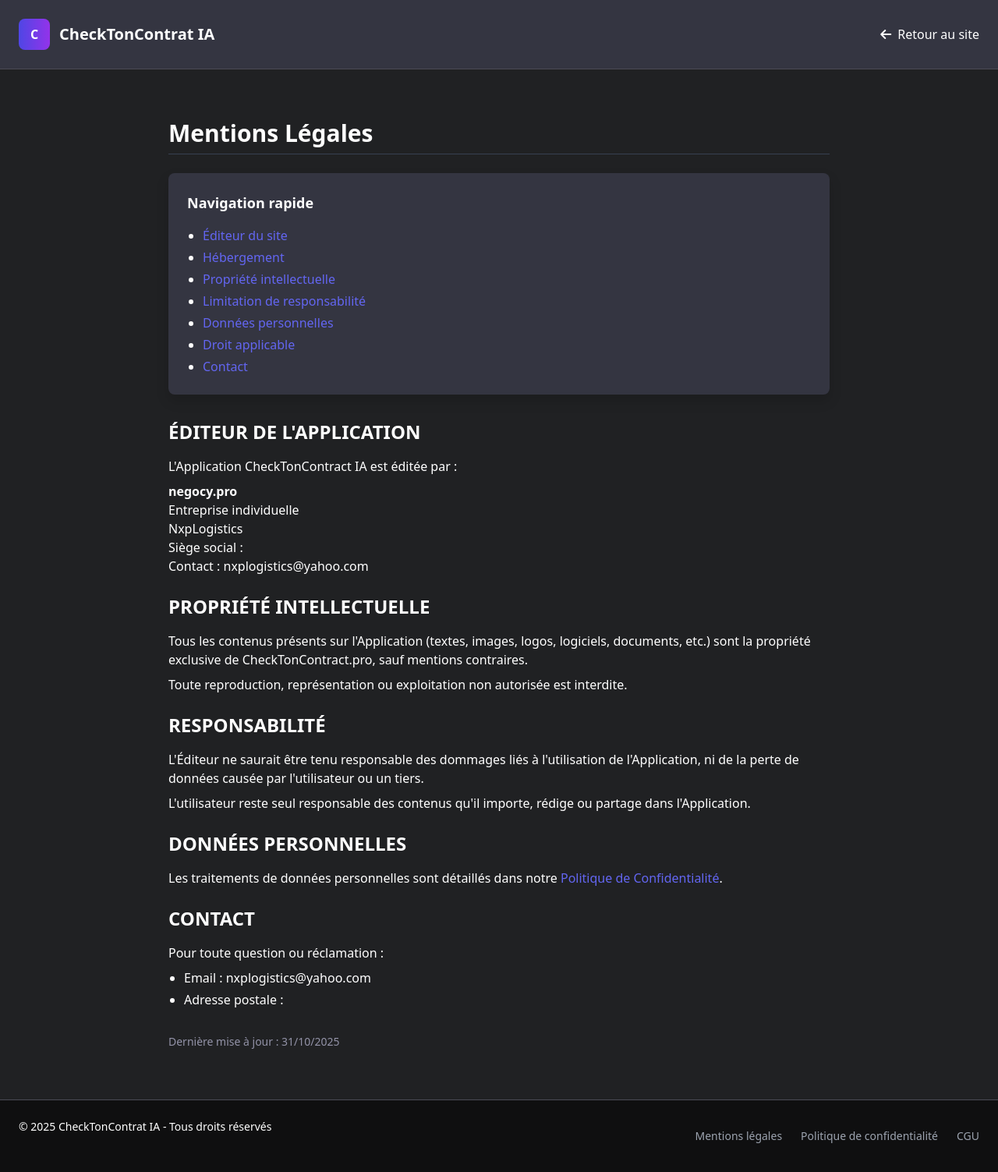
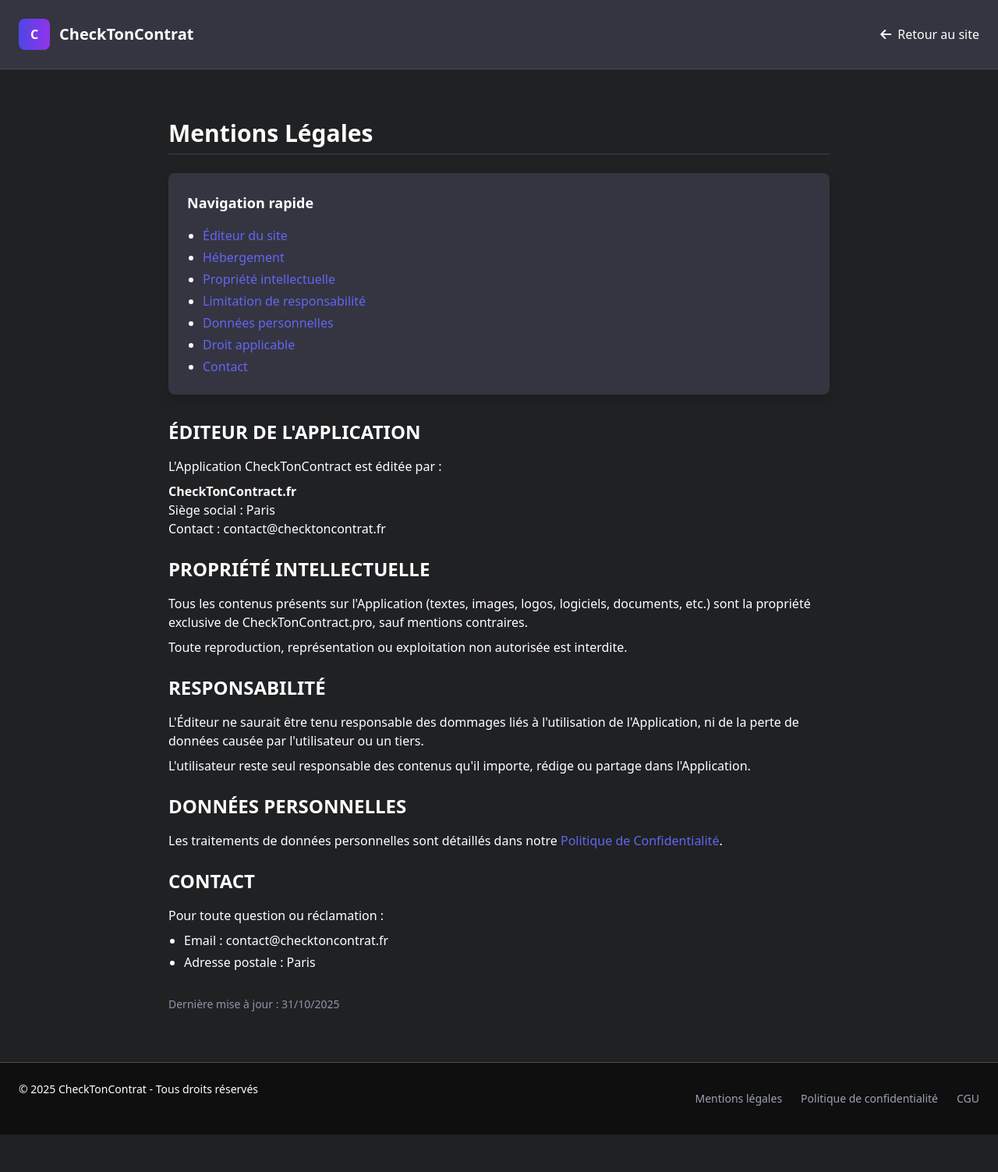
Before and after one commit to DeograciasAdanlokonon/CheckContrat, a Flask app: page /mentions-legales in a window 1280 px wide. Shown: the whole page at 78% size. After the commit the page ends 1455 px from the top, so only its background shows below. Run offline with Flask 3, Linux system fonts and the light colour scheme; some libraries are stand-ins or nearby versions.

Commit message:
Mistake corrections

```diff
--- a/templates/mention-legales.html
+++ b/templates/mention-legales.html
@@ -79,7 +79,7 @@
             <div class="flex items-center justify-between">
                 <a href="{{ url_for('index') }}" class="flex items-center space-x-3 hover:opacity-80 transition-opacity duration-200">
                     <div class="w-10 h-10 rounded-lg bg-gradient-to-r from-indigo-600 to-purple-600 flex items-center justify-center text-white font-bold">C</div>
-                    <span class="text-xl font-bold text-white">CheckTonContrat IA</span>
+                    <span class="text-xl font-bold text-white">CheckTonContrat</span>
                 </a>
                 <a href="{{ url_for('index') }}" class="text-white hover:text-primary-500 transition-colors">
                     <i class="fas fa-arrow-left mr-2"></i>Retour au site
@@ -109,12 +109,10 @@
 
     <section id="editeur" class="mb-6 scroll-mt-20">
         <h2 class="text-2xl font-semibold mb-3">ÉDITEUR DE L'APPLICATION</h2>
-        <p class="mb-2">L'Application CheckTonContract IA est éditée par :</p>
-        <p><strong>negocy.pro</strong></p>
-        <p>Entreprise individuelle</p>
-        <p>NxpLogistics</p>
-        <p>Siège social :</p>
-        <p>Contact : nxplogistics@yahoo.com</p>
+        <p class="mb-2">L'Application CheckTonContract est éditée par :</p>
+        <p><strong>CheckTonContract.fr</strong></p>
+        <p>Siège social : Paris</p>
+        <p>Contact : contact@checktoncontrat.fr</p>
     </section>
 
     <section id="propriete" class="mb-6 scroll-mt-20">
@@ -138,8 +136,8 @@
         <h2 class="text-2xl font-semibold mb-3">CONTACT</h2>
         <p>Pour toute question ou réclamation :</p>
         <ul class="list-disc pl-5 space-y-1 mt-2">
-            <li>Email : nxplogistics@yahoo.com</li>
-            <li>Adresse postale : </li>
+            <li>Email : contact@checktoncontrat.fr</li>
+            <li>Adresse postale : Paris </li>
         </ul>
     </section>
 
@@ -153,7 +151,7 @@
         <div class="container mx-auto px-4">
             <div class="flex flex-col md:flex-row justify-between items-center">
                 <div class="mb-4 md:mb-0">
-                    <p class="text-sm">© 2025 CheckTonContrat IA - Tous droits réservés</p>
+                    <p class="text-sm">© 2025 CheckTonContrat - Tous droits réservés</p>
                 </div>
                 <div class="flex space-x-6">
                     <a href="{{ url_for('legal_mention') }}" class="text-sm text-gray-400 hover:text-white transition-colors">Mentions légales</a>
```
Also changed, not shown: templates/cgu.html (+6 -6 lines), templates/confidential-policies.html (+8 -9 lines), templates/index.html (+6 -9 lines).
